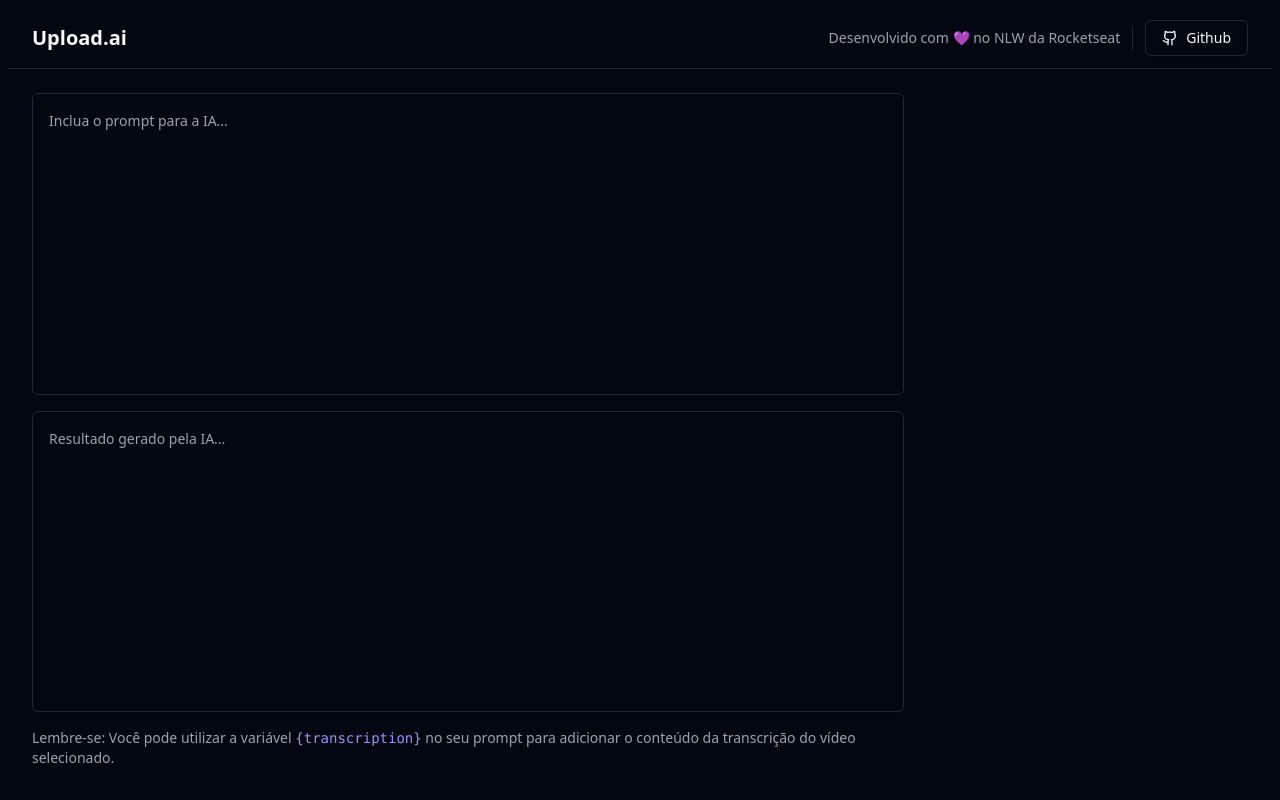
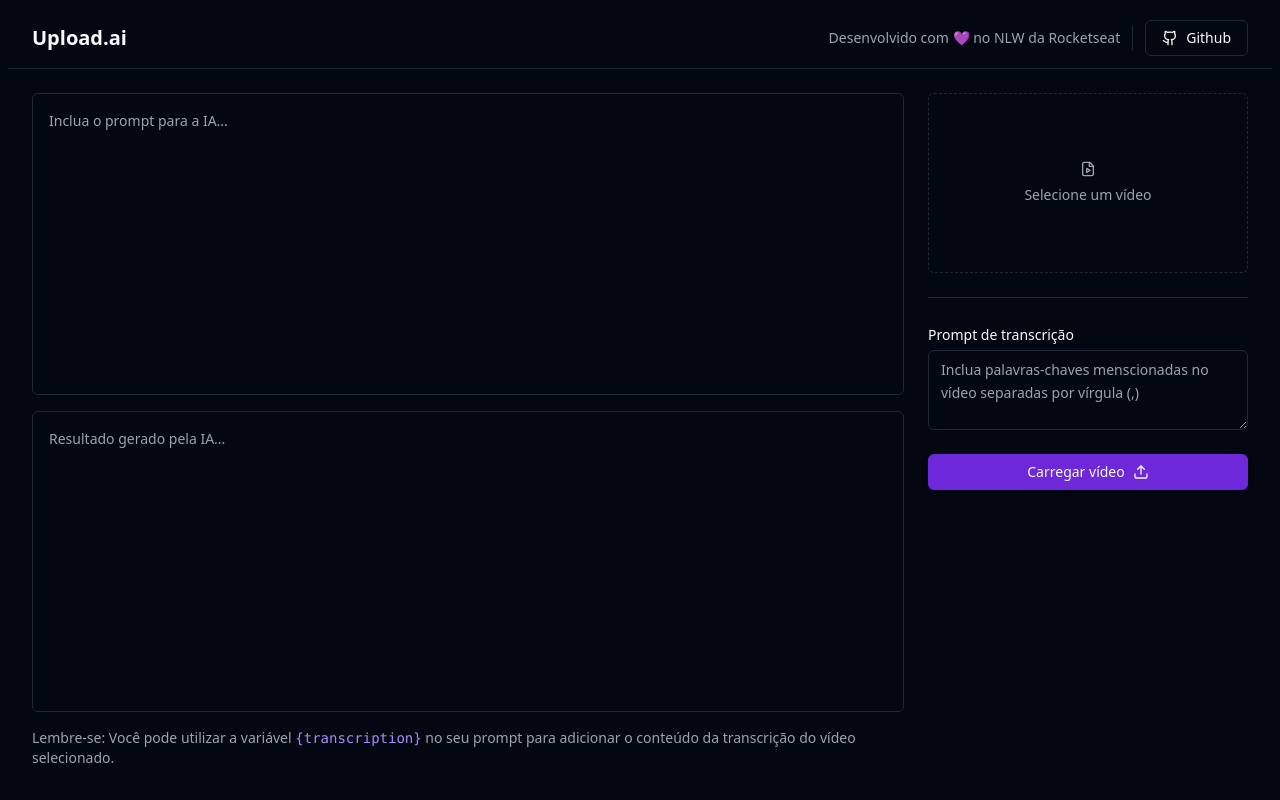
Before and after one commit to luanrem/upload-ai-web, a React (Vite) app: page / in a window 1280 px wide. Built offline with nearby package versions, Linux system fonts and the light colour scheme.

Commit message:
feat: add video input and prompt

```diff
--- a/package.json
+++ b/package.json
@@ -11,6 +11,7 @@
   },
   "dependencies": {
     "@radix-ui/react-icons": "^1.3.0",
+    "@radix-ui/react-label": "^2.0.2",
     "@radix-ui/react-separator": "^1.0.3",
     "@radix-ui/react-slot": "^1.0.2",
     "class-variance-authority": "^0.7.0",
--- a/src/App.tsx
+++ b/src/App.tsx
@@ -1,7 +1,8 @@
-import { Github } from 'lucide-react'
+import { FileVideo, Github, Upload } from 'lucide-react'
 import { Button } from './components/ui/button'
 import { Separator } from './components/ui/separator'
 import { Textarea } from './components/ui/textarea'
+import { Label } from './components/ui/label'
 
 export function App() {
   return (
@@ -44,7 +45,44 @@
             selecionado.
           </p>
         </div>
-        <aside className="w-80"></aside>
+
+        <aside className="w-80 space-y-6">
+          <form className="space-y-6">
+            <label
+              htmlFor="video"
+              className="flex aspect-video cursor-pointer flex-col items-center justify-center gap-2 rounded-md border border-dashed text-sm text-muted-foreground hover:bg-primary/5"
+            >
+              <FileVideo className="h-4 w-4" />
+              Selecione um vídeo
+            </label>
+
+            <input
+              type="file"
+              id="video"
+              accept="video/mp4"
+              className="sr-only"
+            />
+
+            <Separator />
+
+            <div className="space-y-1">
+              <Label htmlFor="transcription_prompt">
+                Prompt de transcrição
+              </Label>
+              <Textarea
+                id="transcription_prompt"
+                className="min-h-20 leading-relaxed"
+                placeholder="Inclua palavras-chaves menscionadas no vídeo separadas por vírgula (,)"
+              />
+            </div>
+
+            <Button type="submit" className="w-full">
+              Carregar vídeo
+              <Upload className="ml-2 h-4 w-4" />
+            </Button>
+          </form>
+          <form action=""></form>
+        </aside>
       </main>
     </div>
   )
--- /dev/null
+++ b/src/components/ui/label.tsx
@@ -0,0 +1,24 @@
+import * as React from 'react'
+import * as LabelPrimitive from '@radix-ui/react-label'
+import { cva, type VariantProps } from 'class-variance-authority'
+
+import { cn } from '@/lib/utils'
+
+const labelVariants = cva(
+  'text-sm font-medium leading-none peer-disabled:cursor-not-allowed peer-disabled:opacity-70',
+)
+
+const Label = React.forwardRef<
+  React.ElementRef<typeof LabelPrimitive.Root>,
+  React.ComponentPropsWithoutRef<typeof LabelPrimitive.Root> &
+    VariantProps<typeof labelVariants>
+>(({ className, ...props }, ref) => (
+  <LabelPrimitive.Root
+    ref={ref}
+    className={cn(labelVariants(), className)}
+    {...props}
+  />
+))
+Label.displayName = LabelPrimitive.Root.displayName
+
+export { Label }
```
Also changed, not shown: 1 other file (tests, documents, lock files or other folders).
